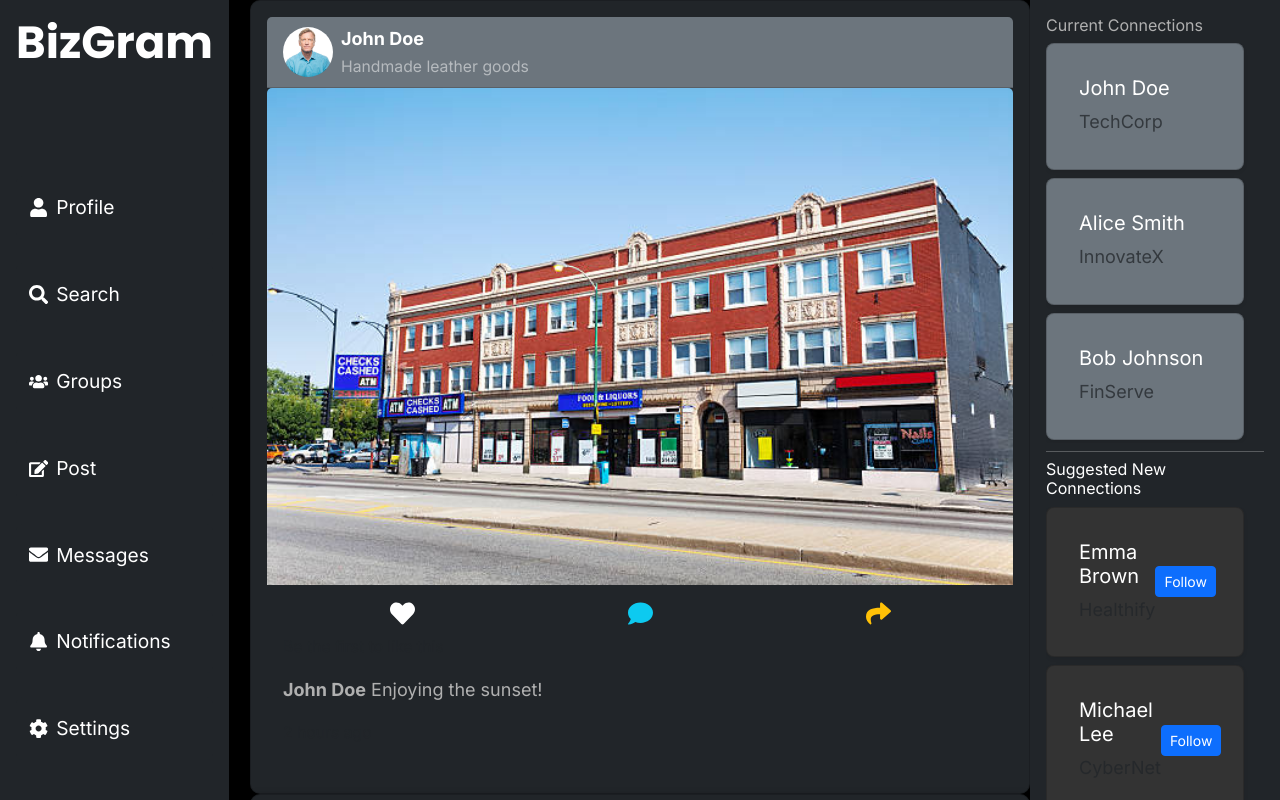
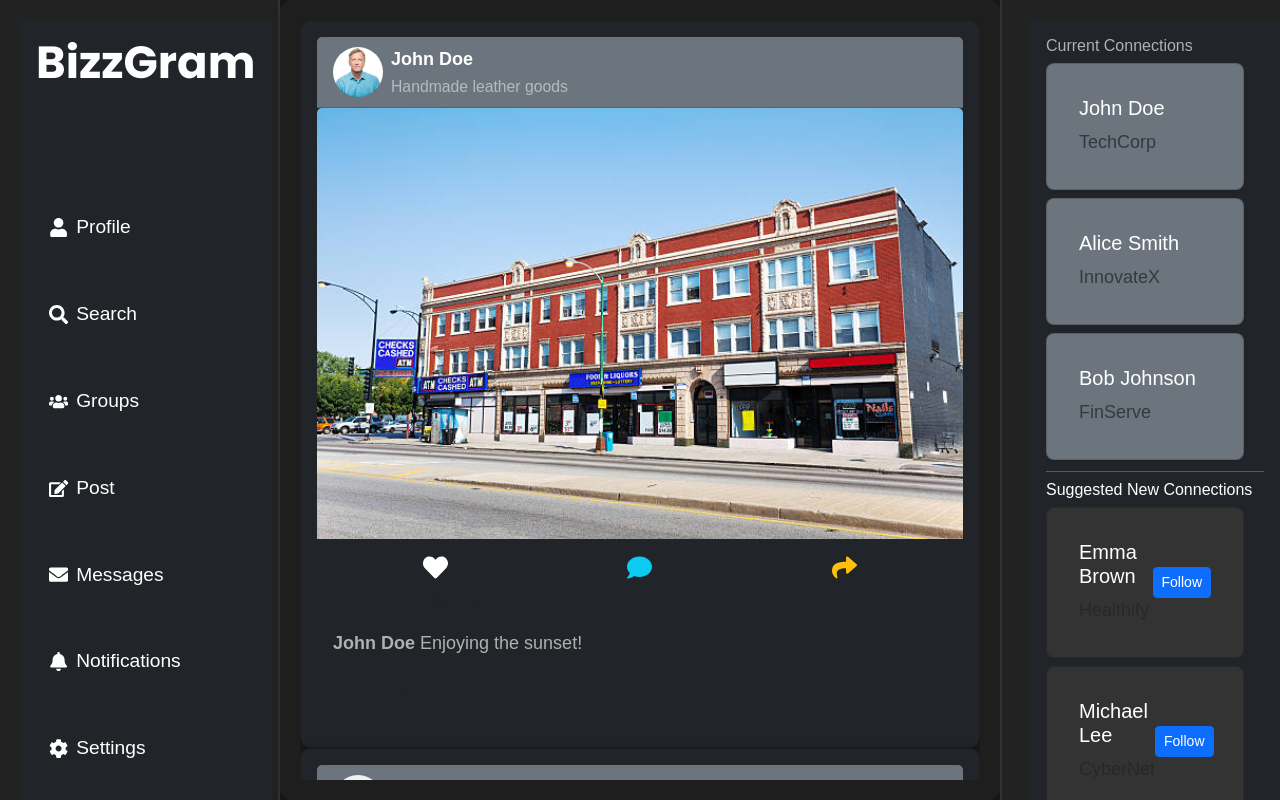
Before and after one commit to ompatel181005/Bizgram, a React (Vite) app in the folder Bizgram/: page / in a window 1280 px wide. Built offline with nearby package versions, Linux system fonts and the light colour scheme.

Commit message:
right sidebar

```diff
--- a/Bizgram/src/App.tsx
+++ b/Bizgram/src/App.tsx
@@ -1,32 +1,63 @@
 import React from "react";
 import Sidebar from "./SideBar";
+import Feed from "./Feed";
 import UserList from "./UserList";
-import Feed from "./Feed";
-import "bootstrap/dist/css/bootstrap.min.css";
+import styled from "styled-components";
 
-function App() {
+
+
+const AppContainer = styled.div`
+  display: flex;
+  height: 100vh;
+  background: #181818;
+  color: white;
+  font-family: "Arial", sans-serif;
+`;
+
+const MainContent = styled.div`
+  flex-grow: 1;
+  display: flex;
+  flex-direction: column;
+  overflow-y: auto;
+  padding: 20px;
+  background: #1e1e1e;
+  border-radius: 12px;
+  box-shadow: 0px 4px 8px rgba(0, 0, 0, 0.2);
+`;
+
+const SidebarWrapper = styled.div`
+  width: 280px;
+  background: #222;
+  padding: 20px;
+  border-right: 2px solid #333;
+`;
+
+const UserListWrapper = styled.div`
+  width: 280px;
+  background: #222;
+  padding: 20px;
+  border-left: 2px solid #333;
+`;
+
+const ModernWebpage: React.FC = () => {
   return (
-    <div className="d-flex bg-black text-white">
-      {/* Left Sidebar */}
-      <Sidebar />
+    <AppContainer>
+      {/* Sidebar */}
+      <SidebarWrapper>
+        <Sidebar />
+      </SidebarWrapper>
 
-      {/* Main Content (Feed) */}
-      <div
-        className="flex-grow-1 p-0"
-        style={{
-          marginLeft: "250px",
-          marginRight: "250px",
-          height: "100vh",
-          overflow: "hidden",
-        }}
-      >
+      {/* Main Content Area */}
+      <MainContent>
         <Feed />
-      </div>
+      </MainContent>
 
-      {/* Right Sidebar (User List) */}
-      <UserList />
-    </div>
+      {/* User List Section */}
+      <UserListWrapper>
+        <UserList />
+      </UserListWrapper>
+    </AppContainer>
   );
-}
+};
 
-export default App;
+export default ModernWebpage;
--- a/Bizgram/src/Feed.tsx
+++ b/Bizgram/src/Feed.tsx
@@ -1,6 +1,7 @@
 import React, { useState } from "react";
 import { Card } from "react-bootstrap";
 import { FaHeart, FaComment, FaShare } from "react-icons/fa";
+
 
 // Import images from Feed_Pics folder
 import image1 from "/Feed_Pics/image1.png";
--- a/Bizgram/src/SideBar.tsx
+++ b/Bizgram/src/SideBar.tsx
@@ -18,10 +18,9 @@ const SidebarButton: React.FC<{ icon: JSX.Element; label: string }> = ({ icon, l
 const Sidebar: React.FC = () => {
   return (
     <div className="sidebar d-flex flex-column bg-dark text-white p-3 vh-100 position-fixed">
-      <h1>BizGram</h1>
+      <h1>BizzGram</h1>
       {/* Spacer */}
       <div className="flex-grow-1"></div>
-
       {/* Profile Button */}
       <SidebarButton icon={<FaUser className="me-2" />} label="Profile" />
 
```
